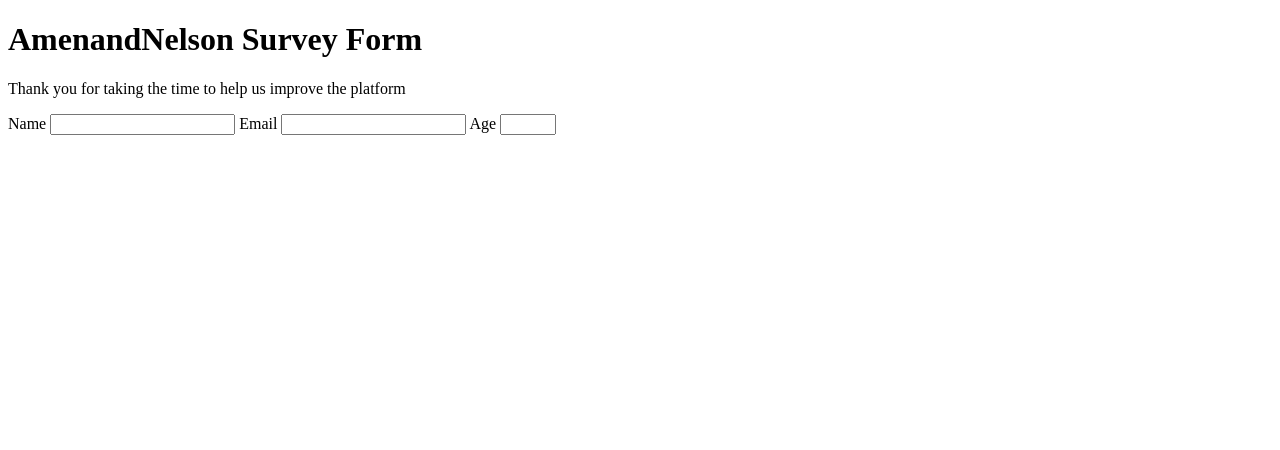
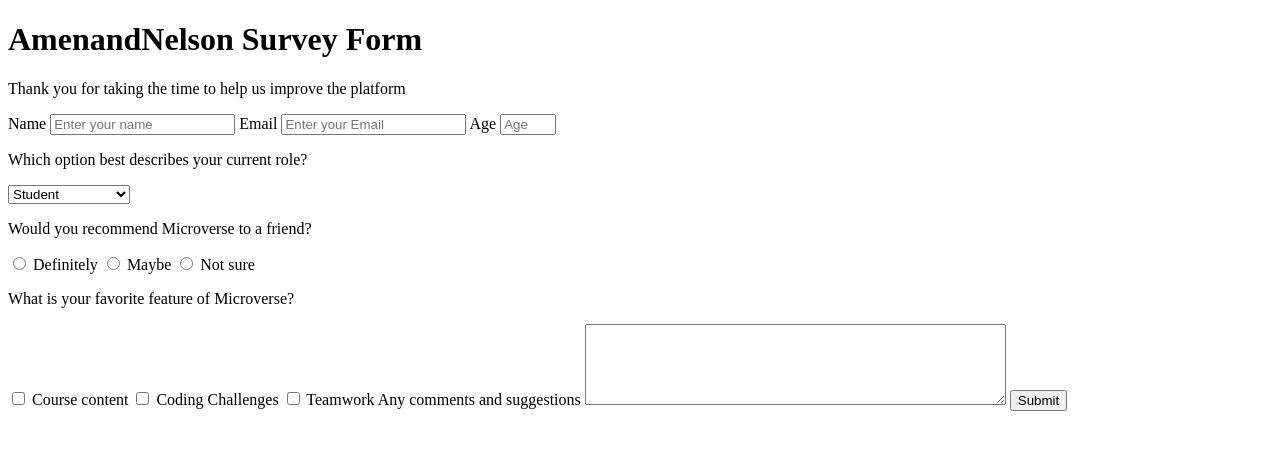
Before and after one commit to CrackedYoda/microverse-2, a plain HTML site: page index.html in a window 1280 px wide. Drawn offline with Linux system fonts and the light colour scheme.

Commit message:
Features 10 to 11

```diff
--- a/index.html
+++ b/index.html
@@ -1,25 +1,49 @@
 <!DOCTYPE html>
 <html lang="en">
   <head>
-    <meta charset="UTF-8">
-    <meta http-equiv="X-UA-Compatible" content="IE=edge">
-    <meta name="viewport" content="width=device-width, initial-scale=1.0">
+    <meta charset="UTF-8" />
+    <meta http-equiv="X-UA-Compatible" content="IE=edge" />
+    <meta name="viewport" content="width=device-width, initial-scale=1.0" />
     <title>SurveyForm</title>
   </head>
   <body>
-    <h1 id="Title" >AmenandNelson Survey Form</h1>
-    <p id="description">Thank you for taking the time to help us improve the platform </p>
+    <h1 id="Title">AmenandNelson Survey Form</h1>
+    <p id="description">
+      Thank you for taking the time to help us improve the platform
+    </p>
 
     <form action="post" id="survey-form">
       <label for="name" id="name-label">Name</label>
-        <input type="text" name="name">
+      <input type="text" name="name" placeholder="Enter your name" />
       <label for="email" id="email-label">Email</label>
-        <input type="email" name="email">
+      <input type="email" name="email" placeholder="Enter your Email" />
       <label for="age" id="number-label">Age</label>
-        <input type="number" min="18" max="90" name="age">
-
-
-
+      <input type="number" min="18" max="90" name="age" placeholder="Age" />
+      <p>Which option best describes your current role?</p>
+      <select name="roles" id="dropdown">
+        <option value="student">Student</option>
+        <option value="Full Time Job">Full Time Job</option>
+        <option value="Full Time Leaner">Full Time Leaner</option>
+        <option value="Prefer not to say">Prefer not to sa</option>
+        <option value="Other">Other</option>
+      </select>
+      <p>Would you recommend Microverse to a friend?</p>
+      <input type="radio" name="recommendation" />
+      <label for="definitely">Definitely</label>
+      <input type="radio" name="recommendation" />
+      <label for="maybe">Maybe</label>
+      <input type="radio" name="recommendation" />
+      <label for="not sure">Not sure</label>
+      <p>What is your favorite feature of Microverse?</p>
+      <input type="checkbox" value="content" />
+      <label for="content">Course content</label>
+      <input type="checkbox" value="challenges" />
+      <label for="challenges">Coding Challenges</label>
+      <input type="checkbox" value="teamwork" />
+      <label for="teamwork">Teamwork</label>
+      <label for="microverswReview">Any comments and suggestions</label>
+      <textarea name="microverswReview" rows="5" cols="50"></textarea>
+      <button type="button" id="submit">Submit</button>
     </form>
   </body>
 </html>
```
Lines whose indentation alone changed are shown as unchanged.
